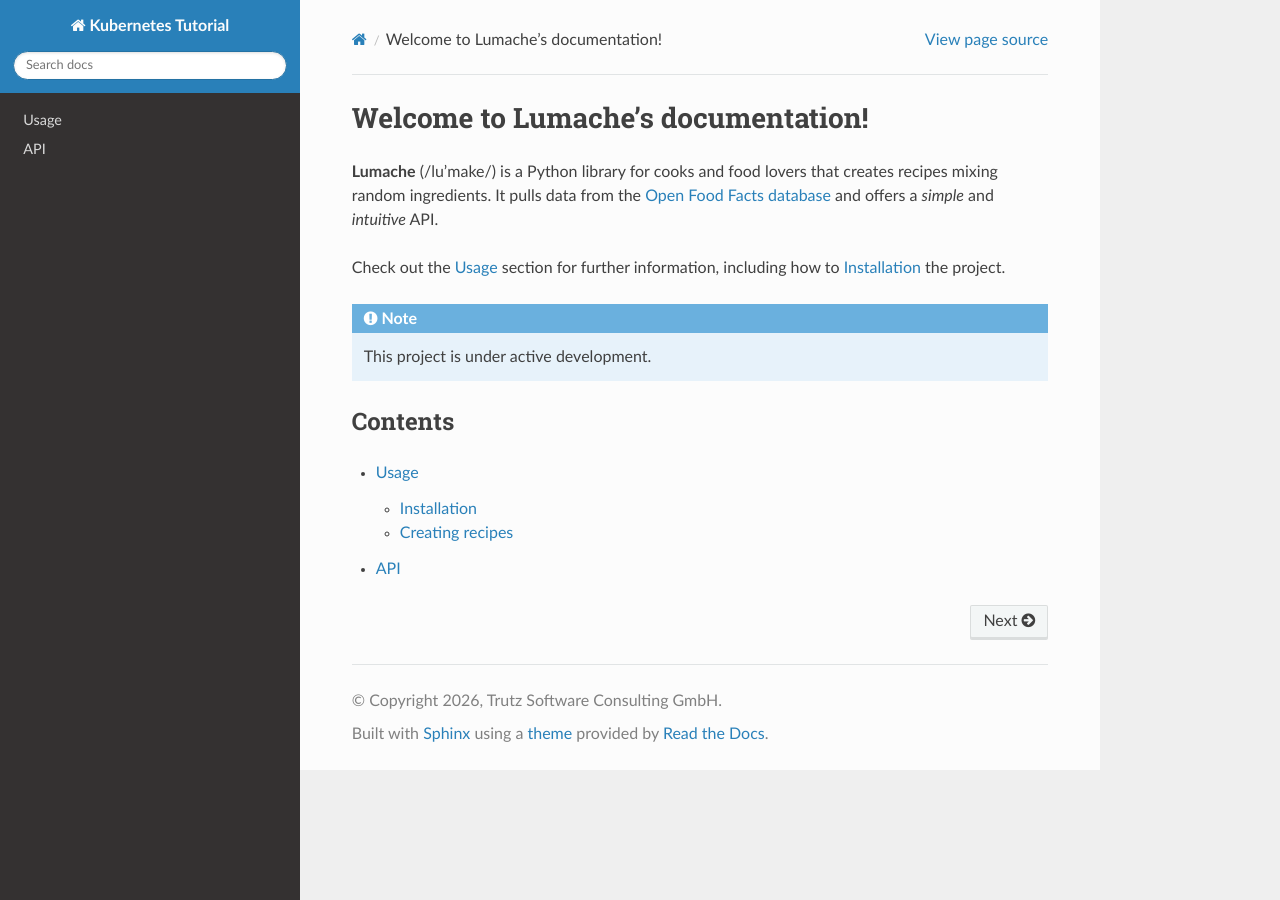
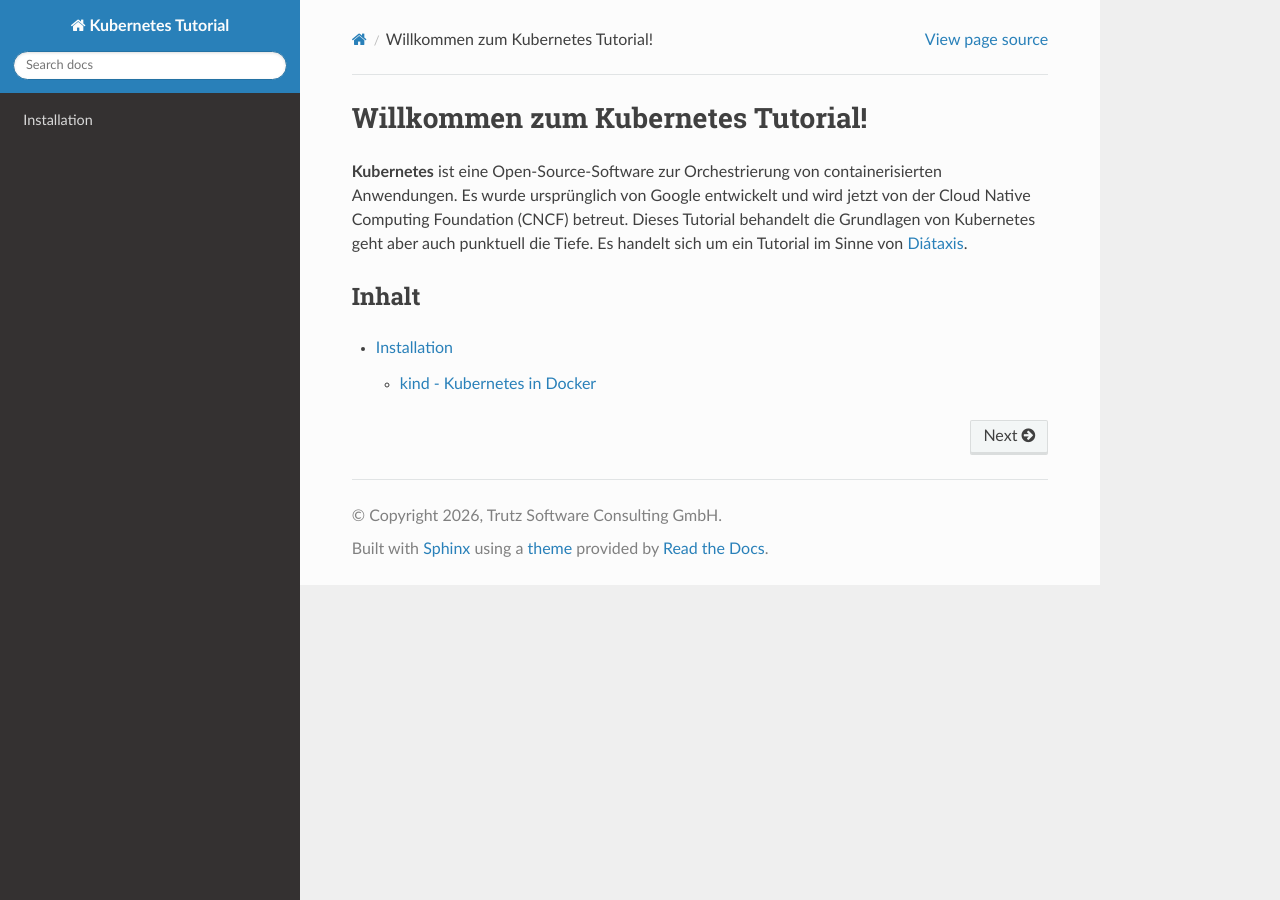
Before and after one commit to trutzio/kubernetes-tutorial, a Sphinx documentation site: the page built from docs/source/index.rst, in a window 1280 px wide. Built offline with Sphinx 7.4.7 and the Read the Docs theme 3.1.0, drawn with Linux system fonts in a browser that asks for light colours.

Commit message:
chore: Update documentation for Kubernetes tutorial and remove unused files

```diff
--- a/docs/source/api.rst
+++ /dev/null
@@ -1,7 +0,0 @@
-API
-===
-
-.. autosummary::
-   :toctree: generated
-
-   lumache
--- a/docs/source/index.rst
+++ b/docs/source/index.rst
@@ -1,22 +1,11 @@
-Welcome to Lumache's documentation!
+Willkommen zum Kubernetes Tutorial!
 ===================================
 
-**Lumache** (/lu'make/) is a Python library for cooks and food lovers
-that creates recipes mixing random ingredients.
-It pulls data from the `Open Food Facts database <https://world.openfoodfacts.org/>`_
-and offers a *simple* and *intuitive* API.
+**Kubernetes** ist eine Open-Source-Software zur Orchestrierung von containerisierten Anwendungen. Es wurde ursprünglich von Google entwickelt und wird jetzt von der Cloud Native Computing Foundation (CNCF) betreut. Dieses Tutorial behandelt die Grundlagen von Kubernetes geht aber auch punktuell die Tiefe. Es handelt sich um ein Tutorial im Sinne von `Diátaxis <https://diataxis.fr/tutorials/>`_.
 
-Check out the :doc:`usage` section for further information, including
-how to :ref:`installation` the project.
-
-.. note::
-
-   This project is under active development.
-
-Contents
---------
+Inhalt
+------
 
 .. toctree::
 
-   usage
-   api
+   installation
```
Also changed, not shown: docs/source/installation.rst (added, +35 -0 lines), docs/source/usage.rst (deleted, +0 -33 lines), 1 other file.
